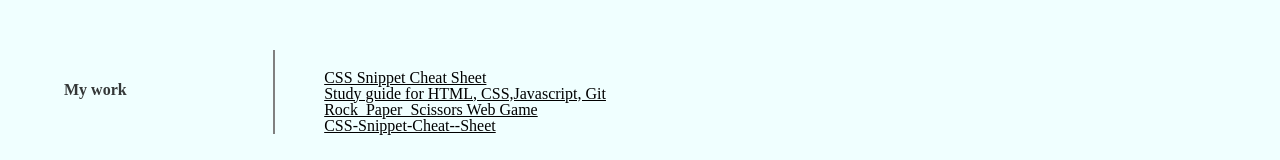
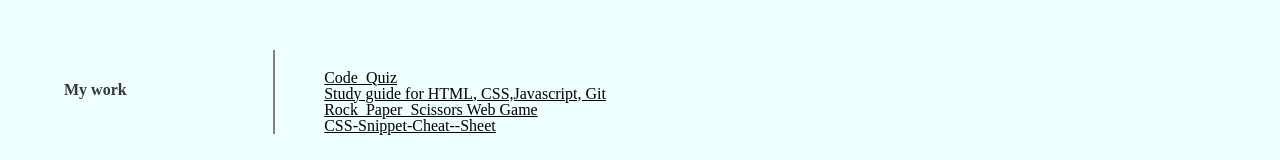
Before and after one commit to tegaomare/Professional-Portfolio, a plain HTML site: page index.html in a window 1280 px wide. Shown: the part 502-662 px from the top of the page. Drawn offline with Linux system fonts and the light colour scheme.

Commit message:
updated work links

```diff
--- a/index.html
+++ b/index.html
@@ -44,7 +44,7 @@
         <section class="work-information">
             <h2 id="Mywork">My work</h2>
             <div class="section-content">
-                <a href="https://tegaomare.github.io/mini-project/"><p>CSS Snippet Cheat Sheet</p></a>
+                <a href="https://tegaomare.github.io/Code-Qiuz//"><p>Code_Quiz</p></a>
 
                 <a href="https://tegaomare.github.io/prework-study-guide/"><p>Study guide for HTML, CSS,Javascript, Git</p></a>
 
```
